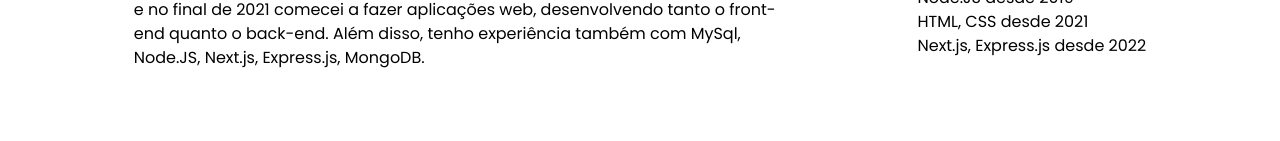
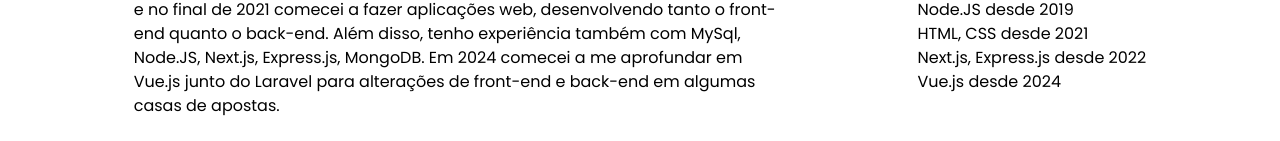
Before and after one commit to tavaresmatheusz/matheustavares.me, a Next.js app: page / in a window 1280 px wide. Shown: the part 659-800 px from the top of the page. Built offline with nearby package versions, Linux system fonts and the light colour scheme.

Commit message:
new info

```diff
--- a/components/Infos.tsx
+++ b/components/Infos.tsx
@@ -4,7 +4,7 @@
         <div className="flex md:flex-row flex-col justify-evenly">
             <div className="flex flex-col text-center md:text-left justify-center">
                 <h2 className="py-8 text-black font-['Poppins'] text-xl font-bold">Sobre mim:</h2>
-                <p className="text-black font-['Poppins'] text-s max-w-[650px]">Tive meu primeiro contato na programação em 2016 com o Java. Um tempo após, em meados de 2019, comecei a estudar JavaScript e utilizar em algumas aplicações, algumas estão presentes no meu github como repositórios públicos, e no final de 2021 comecei a fazer aplicações web, desenvolvendo tanto o front-end quanto o back-end. Além disso, tenho experiência também com MySql, Node.JS, Next.js, Express.js, MongoDB.</p>
+                <p className="text-black font-['Poppins'] text-s max-w-[650px]">Tive meu primeiro contato na programação em 2016 com o Java. Um tempo após, em meados de 2019, comecei a estudar JavaScript e utilizar em algumas aplicações, algumas estão presentes no meu github como repositórios públicos, e no final de 2021 comecei a fazer aplicações web, desenvolvendo tanto o front-end quanto o back-end. Além disso, tenho experiência também com MySql, Node.JS, Next.js, Express.js, MongoDB. Em 2024 comecei a me aprofundar em Vue.js junto do Laravel para alterações de front-end e back-end em algumas casas de apostas.</p>
             </div>
             <div className="flex flex-col  text-center md:text-left justify-center">
                 <h2 className="py-8 text-black font-['Poppins'] text-xl font-bold">Experiência:</h2>
@@ -13,6 +13,7 @@
                 <p className="text-black font-['Poppins'] text-s max-w-[650px]">Node.JS desde 2019</p>
                 <p className="text-black font-['Poppins'] text-s max-w-[650px]">HTML, CSS desde 2021</p>
                 <p className="text-black font-['Poppins'] text-s max-w-[650px]">Next.js, Express.js desde 2022</p>
+                <p className="text-black font-['Poppins'] text-s max-w-[650px]">Vue.js desde 2024</p>
             </div>
         </div>
     </div>
```
